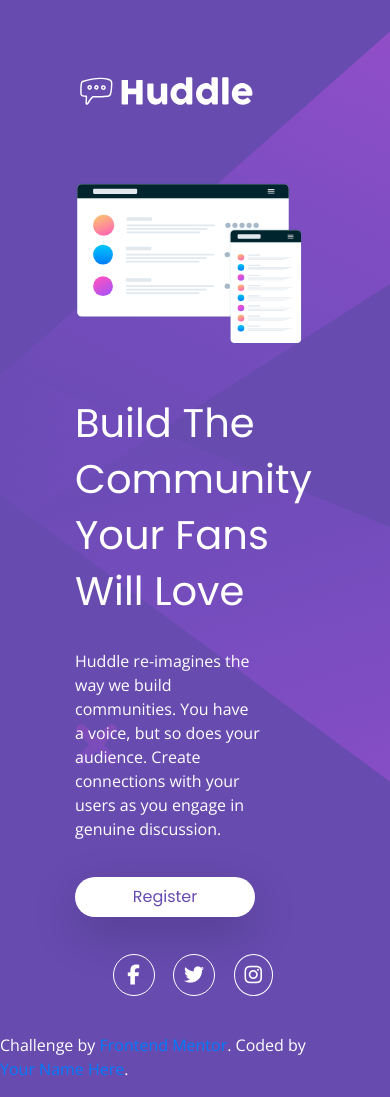
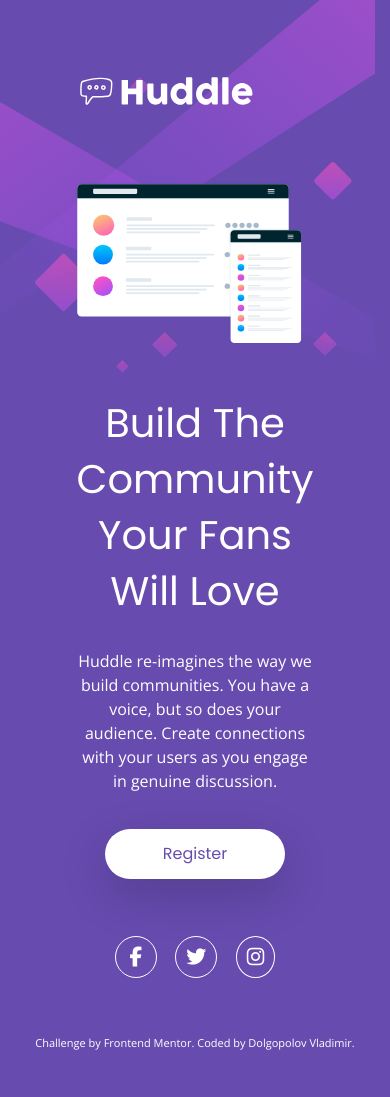
Before and after one commit to dolgopolov-v/frontendmentor-2, a plain HTML site: page index.html in a window 390 px wide. After the commit the page ends 1067 px from the top, so only its background shows below. Drawn offline with nearby package versions, Linux system fonts and the light colour scheme; files whose address does not match are found by name.

Commit message:
Code refactoring

```diff
--- a/css/styles.css
+++ b/css/styles.css
@@ -3,28 +3,49 @@ body {
   background-repeat: no-repeat;
   background-color: hsl(257, 40%, 49%);
   color: white;
+  font-weight: 400;
 }
 
+@media (max-width: 992px) {
+  body {
+    background-image: url("/Users/vladimir/Desktop/Udemy/huddle-landing-page-with-single-introductory-section-master/images/bg-mobile.svg");
+  }
+}
+
+/* Navbar Section */
+
 nav {
-  margin: 55px 55px;
+  margin: 55px;
 }
+
+.nav-image {
+  width: 80%;
+}
+
+/* Main Section */
 
 h1 {
   font-family: 'Poppins', sans-serif;
-  font-weight: 400;
   line-height: 1.4;
   margin-top: 50px;
 }
 
 p {
   font-family: 'Open Sans', sans-serif;
-  font-weight: 400;
   padding-right: 55px;
   margin-top: 30px;
 }
 
-.nav-image {
-  width: 80%;
+@media (max-width: 992px) {
+  p {
+    padding-right: 0;
+  }
+}
+
+@media (max-width: 992px) {
+  .col-lg-5 {
+    text-align: center;
+  }
 }
 
 .first-row {
@@ -35,21 +56,27 @@ p {
   width: 95%;
 }
 
+/* Button */
+
 .btn {
   width: 180px;
+  height: 50px;
   background-color: white;
   font-family: 'Poppins', sans-serif;
-  font-weight: 400;
   font-size: 1rem;
   color: hsl(257, 40%, 49%);
   border: 0;
   margin-top: 20px;
 }
+
 .btn:hover {
   background-color: hsl(300, 69%, 71%);
 }
 
-.social-icons {
+
+/* Social Icons Section */
+
+.fab {
   margin: 7px;
   font-size: 20px;
   border-radius: 50%;
@@ -57,7 +84,8 @@ p {
   padding: 10px;
   text-align: center;
 }
-.social-icons:hover {
+
+.fab:hover {
   color: hsl(300, 69%, 71%);
   border: 1px solid hsl(300, 69%, 71%);
 }
@@ -72,3 +100,21 @@ p {
   margin-right: 80px;
   margin-top: 30px;
 }
+
+@media (max-width: 992px) {
+  .social {
+    text-align: center;
+    margin: 50px auto;
+  }
+}
+
+/* Footer */
+
+.attribution {
+  font-size: 11px;
+  text-align: center;
+}
+
+.attribution a {
+  color: white;
+}
--- a/index.html
+++ b/index.html
@@ -19,12 +19,6 @@
   <link rel="stylesheet" href="css/styles.css">
 
   <title>Frontend Mentor | Huddle landing page with single introductory section</title>
-
-  <!-- Feel free to remove these styles or customise in your own stylesheet 👍 -->
-  <!-- <style>
-    .attribution { font-size: 11px; text-align: center; }
-    .attribution a { color: hsl(228, 45%, 44%); }
-  </style> -->
 </head>
 
 <body>
@@ -49,19 +43,17 @@
     </div>
     <div class="row social">
       <div class="col-lg">
-        <i class="social-icons fab fa-facebook-f"></i>
-        <i class="social-icons fab fa-twitter"></i>
-        <i class="social-icons fab fa-instagram"></i>
+        <i class="fab fa-facebook-f"></i>
+        <i class="fab fa-twitter"></i>
+        <i class="fab fa-instagram"></i>
       </div>
-
     </div>
   </div>
-
 
   <footer>
     <p class="attribution">
       Challenge by <a href="https://www.frontendmentor.io?ref=challenge" target="_blank">Frontend Mentor</a>.
-      Coded by <a href="#">Your Name Here</a>.
+      Coded by <a href="https://github.com/dolgopolov-v">Dolgopolov Vladimir</a>.
     </p>
   </footer>
 </body>
```
